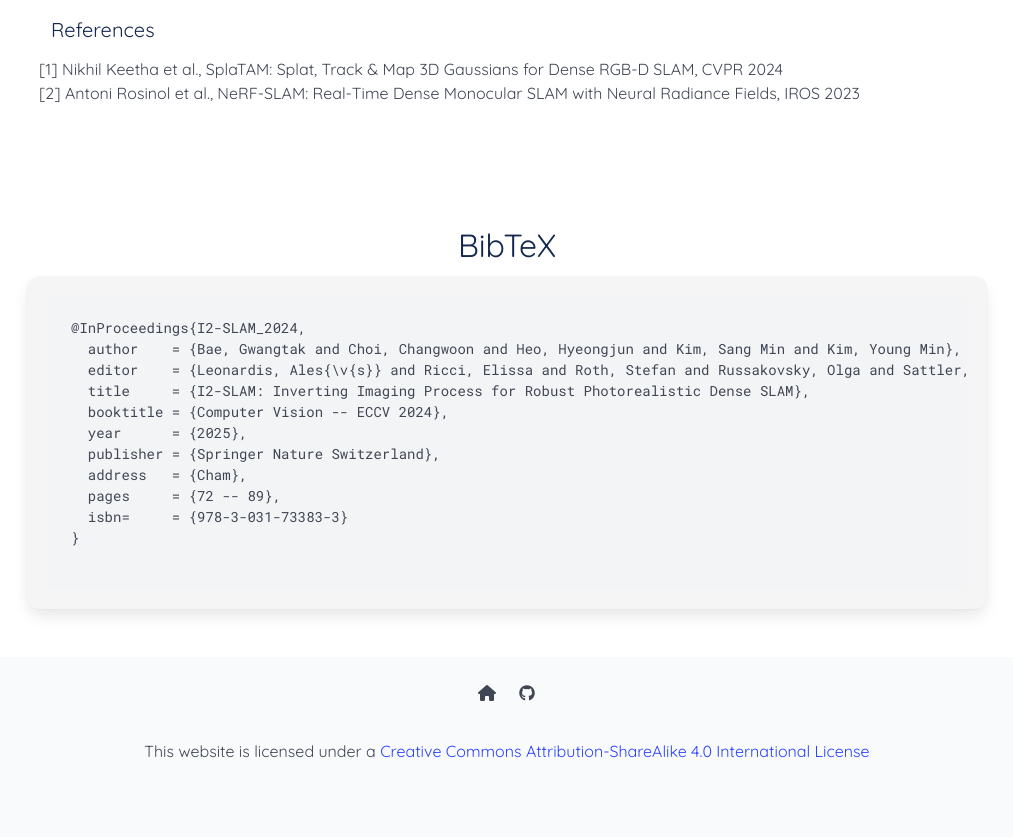
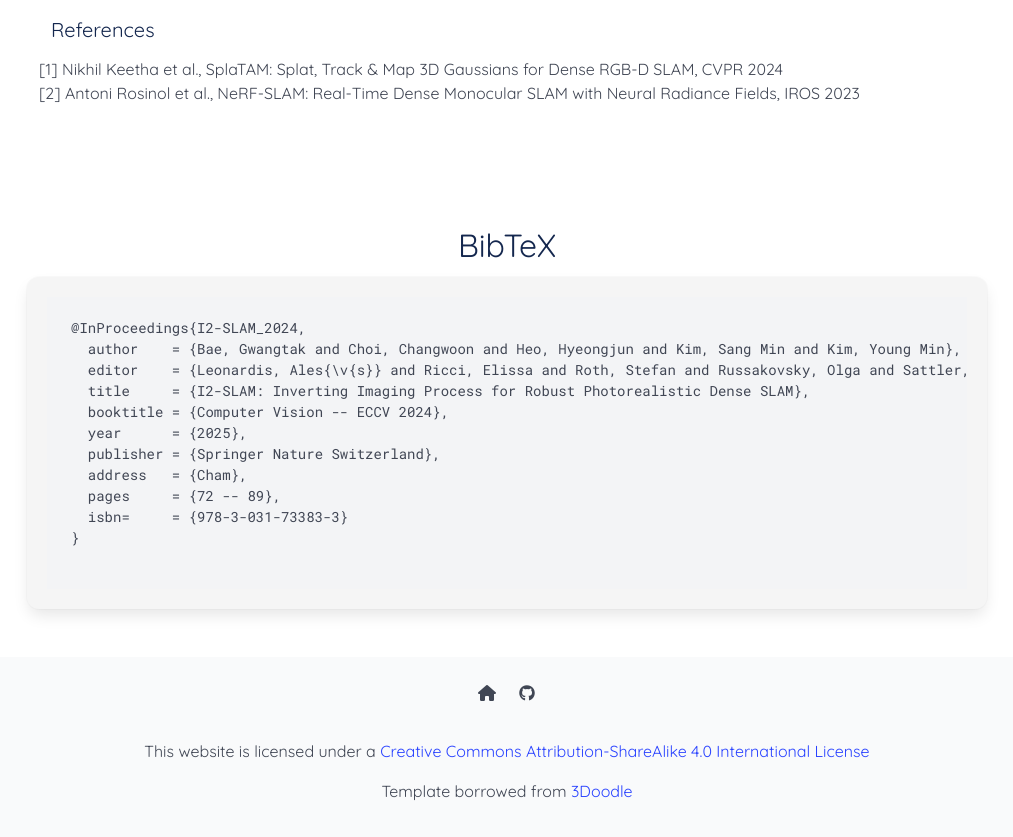
Before and after one commit to changwoonchoi/i2slam, a plain HTML site: page index.html in a window 1280 px wide. Shown: the part 3132-3969 px from the top of the page, without its empty margins (133-1146 px from the left). Drawn offline with nearby package versions, Linux system fonts and the light colour scheme; some icons are missing.

Commit message:
Update index.html

```diff
--- a/index.html
+++ b/index.html
@@ -329,6 +329,12 @@
             >Creative Commons Attribution-ShareAlike 4.0 International License</a
           >
         </p>
+        <p>
+          Template borrowed from
+          <a href="https://changwoonchoi.github.io/3Doodle/">
+            3Doodle
+          </a>
+        </p>
       </div>
     </footer>
   </body>
```
